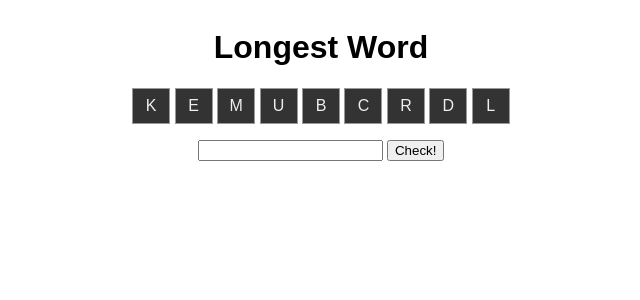
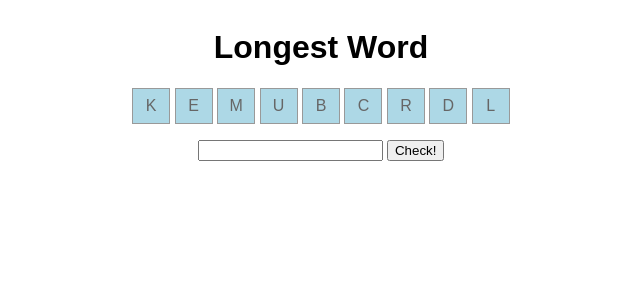
Before and after one commit to lorcanrae/longest-word, a Flask app: page / in a window 1280 px wide. Shown: the top 300 px of the page, without its empty margins (319-959 px from the left). Run offline with Flask 3, Linux system fonts and the light colour scheme.

Commit message:
Changed letter grid background-color to pale blue

```diff
--- a/static/style.css
+++ b/static/style.css
@@ -12,8 +12,10 @@ body {
   width: 24px;
   display: inline-block;
   text-align: center;
-  background-color: #333;
-  color: #eee;
+  /* background-color: #333;
+  color: #eee; */
+  background-color: #ADD8E6;
+  color: #666;
 }
 #form, #results {
   margin: 1em 0;
```
